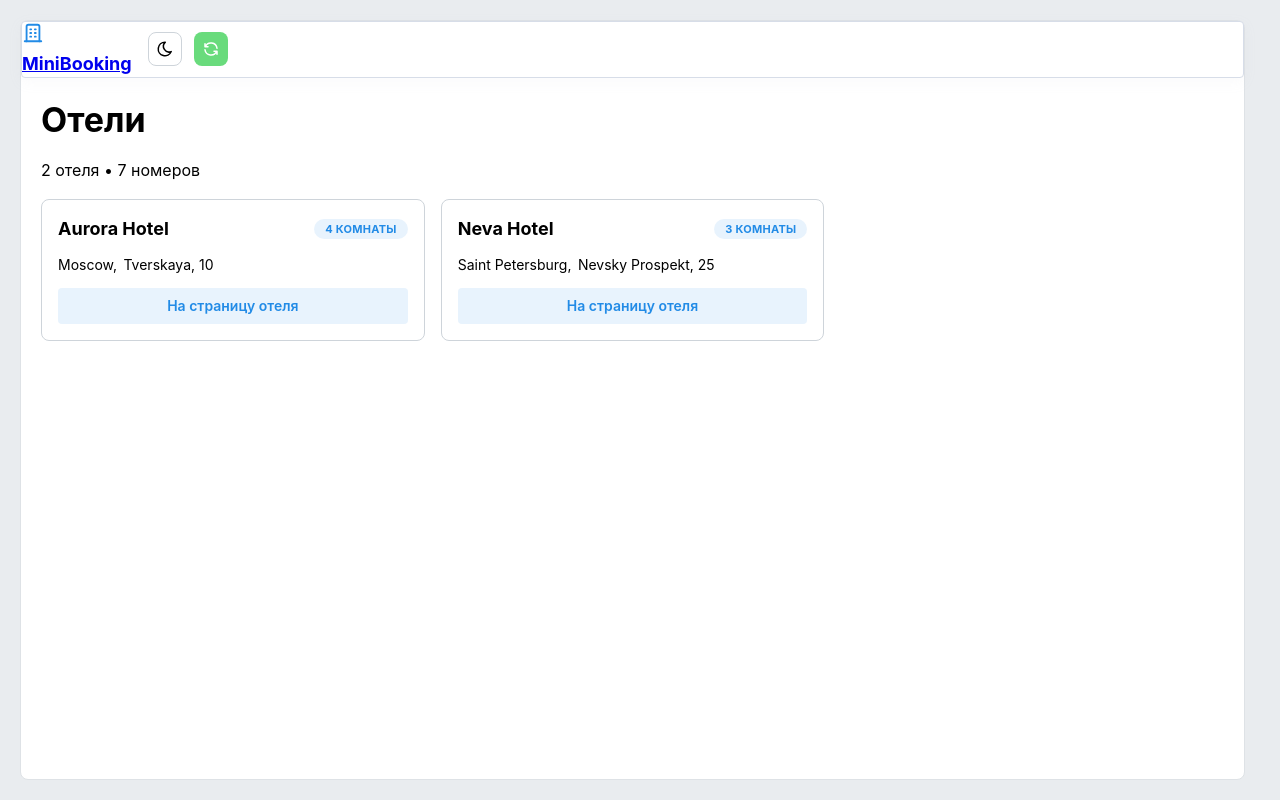
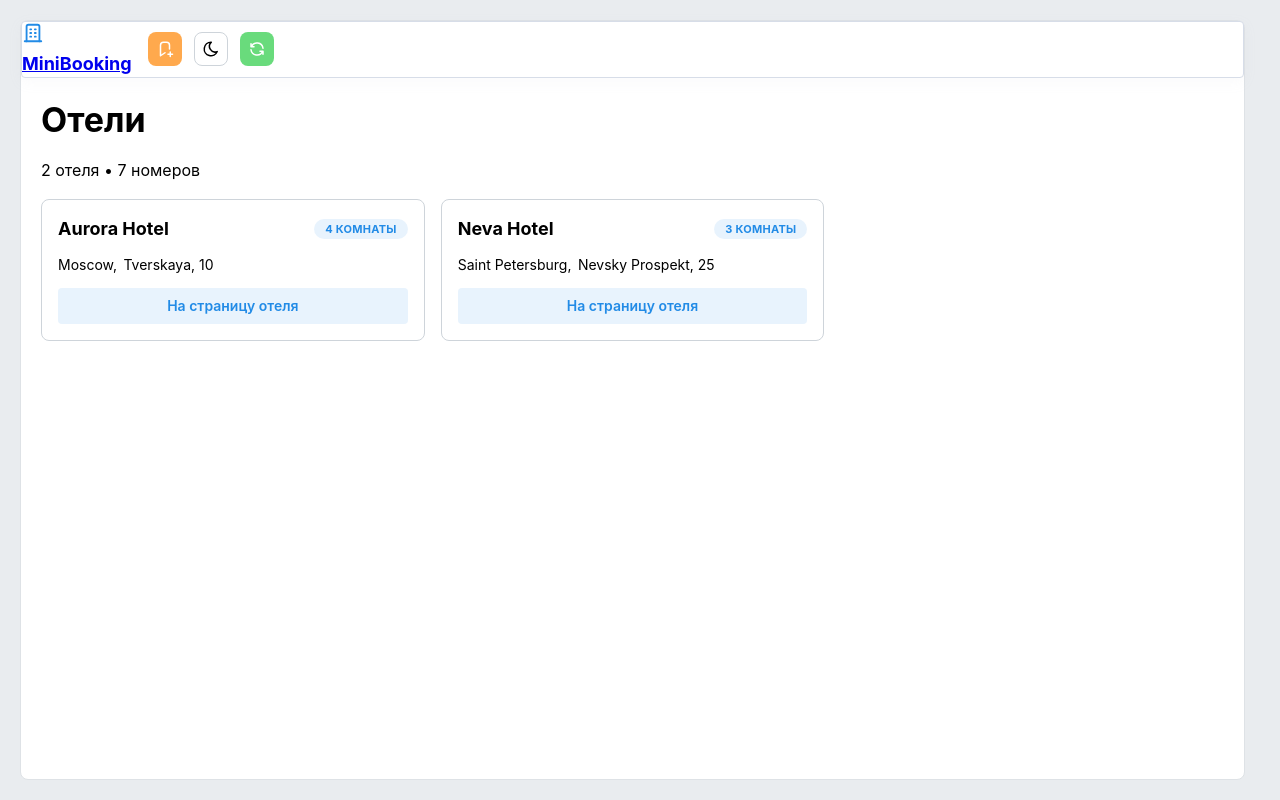
Before and after one commit to ivatra/mini_booking, a React (Vite) app in the folder apps/web/: page / in a window 1280 px wide. Built offline with nearby package versions, Linux system fonts and the light colour scheme.

Commit message:
feat (web): add booking btn, modal template and integration

```diff
--- a/apps/web/src/app/app.tsx
+++ b/apps/web/src/app/app.tsx
@@ -4,12 +4,15 @@ import "@mantine/dates/styles.css";
 import "./index.css";
 import RootDatesProvider from "./providers/dates-provider";
 import RootMantineProvider from "./providers/mantine-provider";
+import ModalsProvider from "./providers/modals-provider";
 import RootRouter from "./router";
 
 const App = () => (
   <RootMantineProvider>
     <RootDatesProvider>
-      <RootRouter />
+      <ModalsProvider>
+        <RootRouter />
+      </ModalsProvider>
     </RootDatesProvider>
   </RootMantineProvider>
 );
--- /dev/null
+++ b/apps/web/src/app/providers/modals-provider.tsx
@@ -0,0 +1,21 @@
+import { CreateBookingModal, useCreateBookingModal } from "@entities";
+
+interface IProps {
+  children: React.ReactNode;
+}
+
+const ModalsProvider = ({ children }: IProps) => {
+  const { closeModal, isOpen } = useCreateBookingModal();
+
+  return (
+    <>
+      <CreateBookingModal
+        closeModal={closeModal}
+        opened={isOpen}
+      />
+      {children}
+    </>
+  );
+};
+
+export default ModalsProvider;
--- a/apps/web/src/app/ui/layout/header/header.tsx
+++ b/apps/web/src/app/ui/layout/header/header.tsx
@@ -6,6 +6,7 @@ import Logo from "./logo";
 import NavigateBackButton from "./navigate-back-button";
 import RefreshSubscriptionButton from "./refresh-subscription-button";
 import ThemeToggleButton from "./theme-toggle-button";
+import OpenBookingModalButton from "../open-booking-modal-button";
 
 const Header = () => {
   const location = useLocation();
@@ -16,6 +17,7 @@ const Header = () => {
       <Logo />
       <Group gap="sm">
         {!isMainPage ? <NavigateBackButton /> : null}
+        <OpenBookingModalButton />
         <ThemeToggleButton />
         <RefreshSubscriptionButton />
       </Group>
--- /dev/null
+++ b/apps/web/src/app/ui/layout/open-booking-modal-button.tsx
@@ -0,0 +1,33 @@
+import { useCreateBookingModal } from "@entities";
+import { Tooltip, ActionIcon } from "@mantine/core";
+import { IconBookmarkPlus } from "@tabler/icons-react";
+
+const actionIconColor =
+  "light-dark(var(--mantine-color-orange-4), var(--mantine-color-orange-6))";
+
+const OpenBookingModalButton = () => {
+  const { openModal } = useCreateBookingModal();
+
+  return (
+    <Tooltip
+      position="bottom"
+      withArrow
+      openDelay={150}
+      label="Нажмите, чтобы открыть меню создания брони">
+      <ActionIcon
+        radius="md"
+        size="lg"
+        variant="filled"
+        color={actionIconColor}
+        onClick={() => openModal()}
+        aria-label="Открыть меню создания брони">
+        <IconBookmarkPlus
+          size={18}
+          aria-hidden="true"
+        />
+      </ActionIcon>
+    </Tooltip>
+  );
+};
+
+export default OpenBookingModalButton;
--- /dev/null
+++ b/apps/web/src/entities/booking/data/modal-store.ts
@@ -0,0 +1,11 @@
+// src/entities/booking/data/modal-store.ts
+import { create } from "zustand";
+
+import type { CreateBookingModalStore } from "./types";
+
+export const useCreateBookingModal = create<CreateBookingModalStore>((set) => ({
+  isOpen: false,
+
+  openModal: () => set({ isOpen: true }),
+  closeModal: () => set({ isOpen: false }),
+}));
--- a/apps/web/src/entities/booking/index.ts
+++ b/apps/web/src/entities/booking/index.ts
@@ -1,3 +1,7 @@
+export { default as CreateBookingModal } from "./ui/create-booking-modal";
+
+export { useCreateBookingModal } from "./data/modal-store";
+
 export { default as BookingsList } from "./ui/bookings-list";
 
 export { useBookings } from "./data/store";
--- /dev/null
+++ b/apps/web/src/entities/booking/ui/create-booking-modal.tsx
@@ -0,0 +1,18 @@
+import { Modal } from "@mantine/core";
+
+interface IProps {
+  opened: boolean;
+  closeModal: () => void;
+}
+
+const CreateBookingModal = ({ closeModal, opened }: IProps) => {
+  return (
+    <Modal
+      opened={opened}
+      onClose={closeModal}>
+      Modal
+    </Modal>
+  );
+};
+
+export default CreateBookingModal;
--- a/apps/web/src/entities/index.ts
+++ b/apps/web/src/entities/index.ts
@@ -4,5 +4,10 @@ export type { IRoom, IGetRoomsParams } from "./room";
 export { HotelCardsList, useHotels } from "./hotel";
 export type { IHotel } from "./hotel";
 
-export { useBookings, BookingsList } from "./booking";
+export {
+  useBookings,
+  BookingsList,
+  useCreateBookingModal,
+  CreateBookingModal,
+} from "./booking";
 export type { IBooking, IGetBookingsParams } from "./booking";
```
Also changed, not shown: apps/web/src/entities/booking/data/types.ts (+7 -0 lines).
